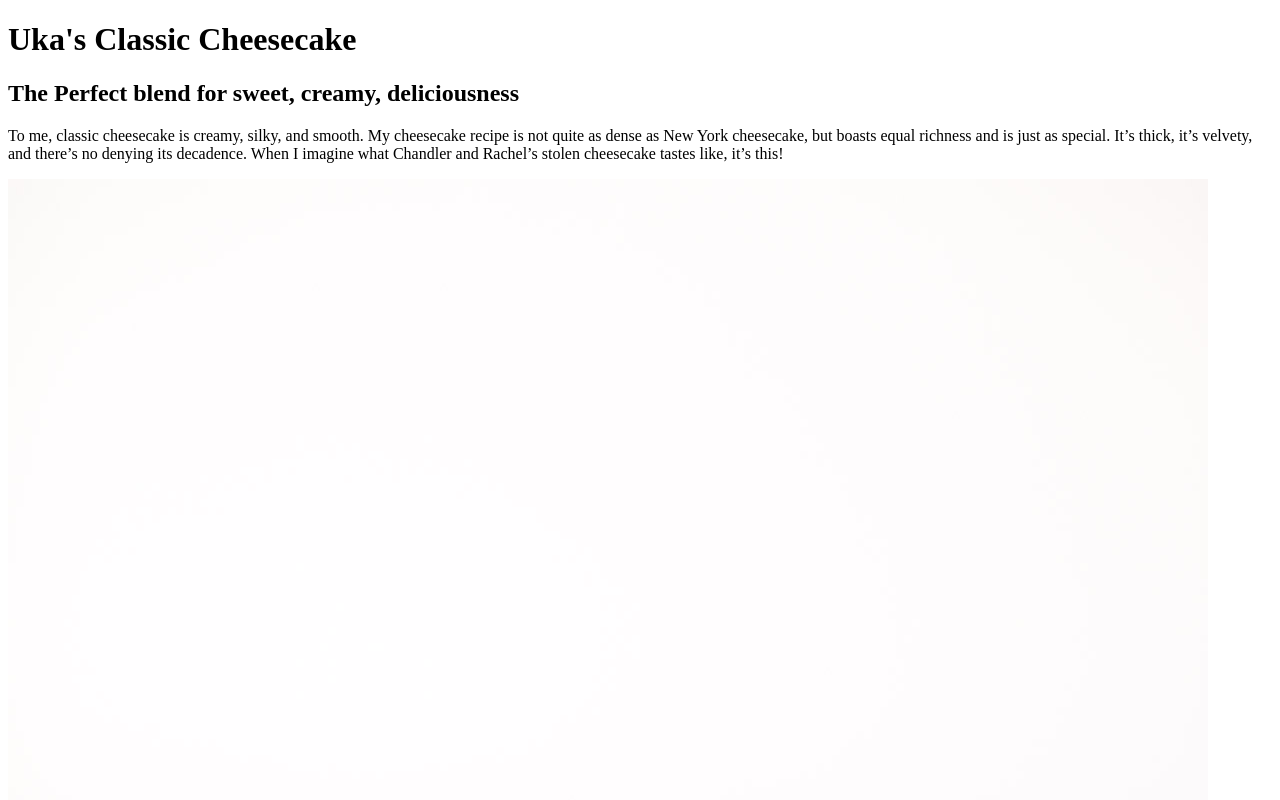
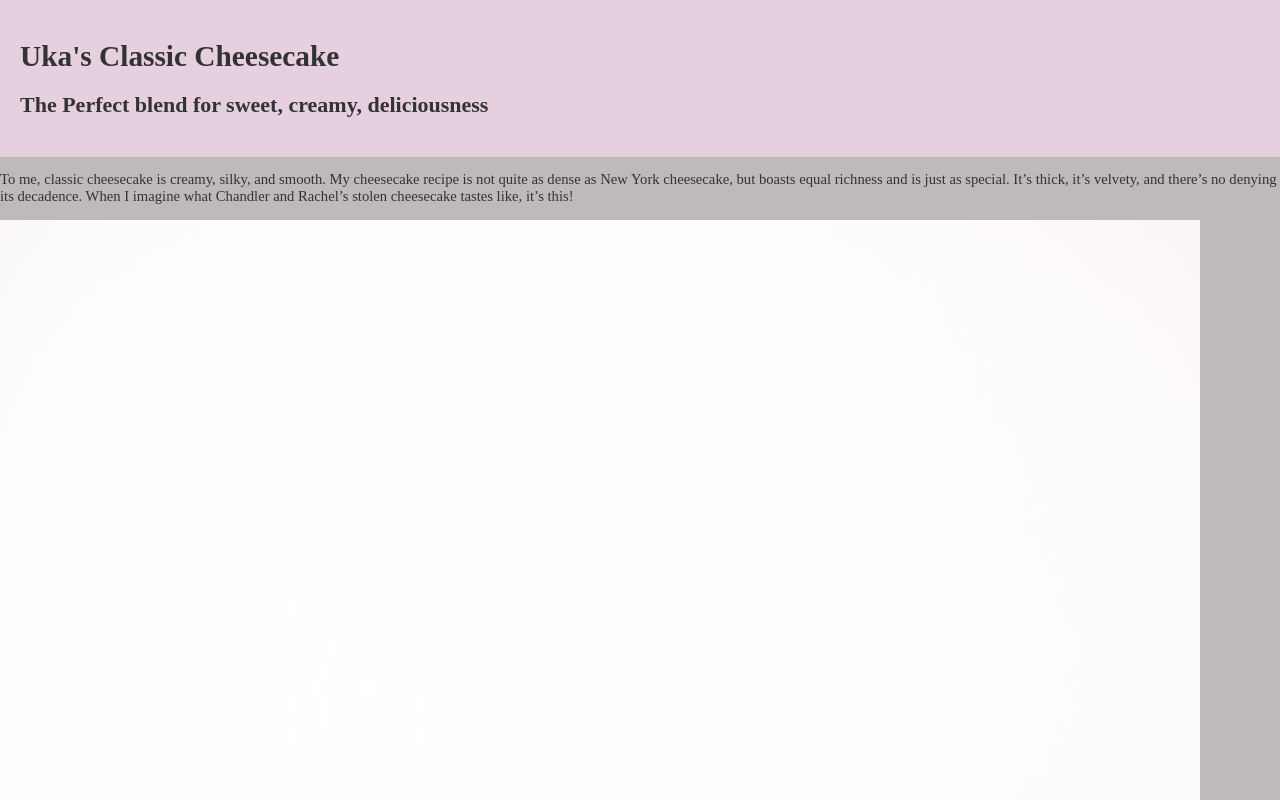
Before and after one commit to 2uka4/easy-as-apple-pie, a plain HTML site: page index.html in a window 1280 px wide. Shown: the top 800 px of the page. Drawn offline with Linux system fonts and the light colour scheme; files that its build step writes are made by us from their sources; files whose address does not match are found by name.

Commit message:
connected css to html

```diff
--- a/index.html
+++ b/index.html
@@ -7,7 +7,7 @@
     <meta name="viewport" content="width=device-width, initial-scale=1.0">
 
     <title>Uka's Classic Cheesecake</title>
-    <link rel = "stylesheet" type = "text"/css href = "style.css"/>
+    <link href = "/Users/ilchorgil/Desktop/easy-as-apple-pie/style.css" rel = "stylesheet" type = "text/css"/>
 
     </head>
 
```
